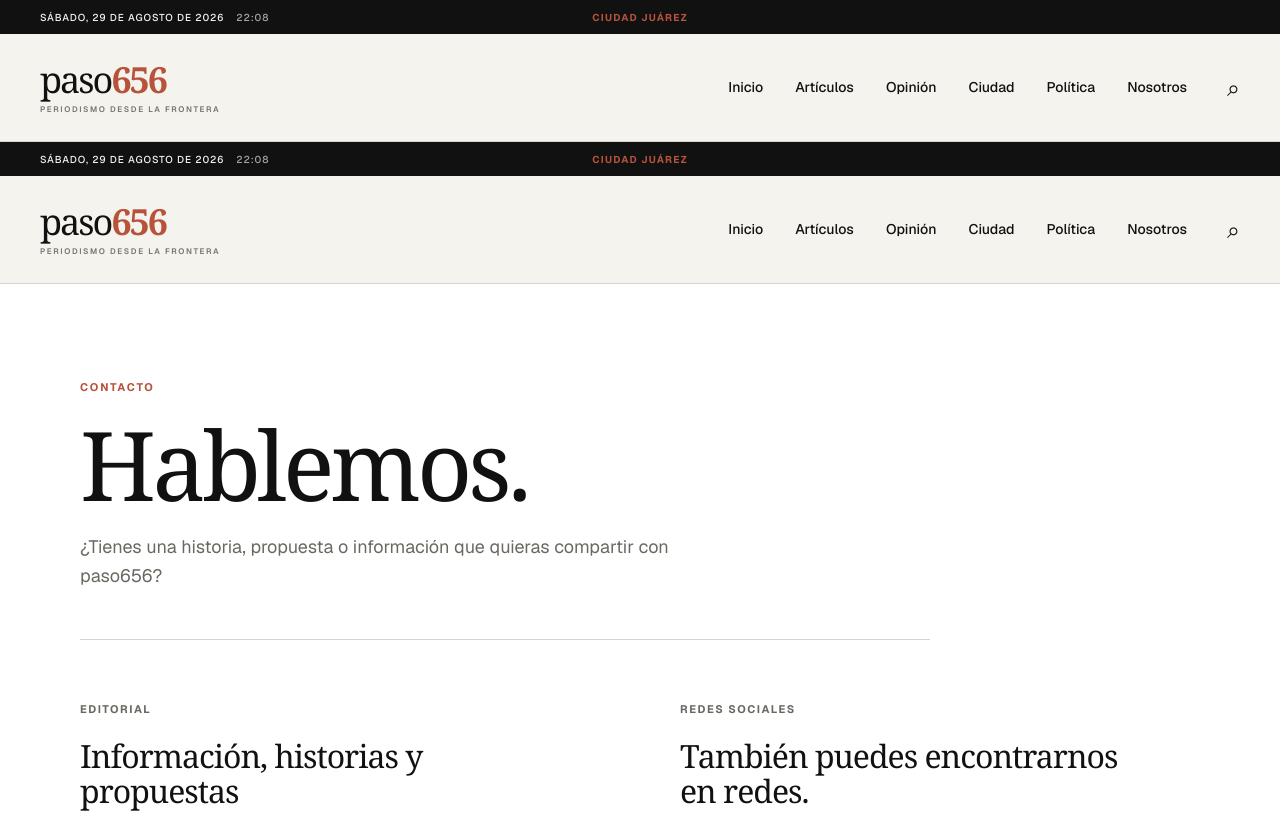
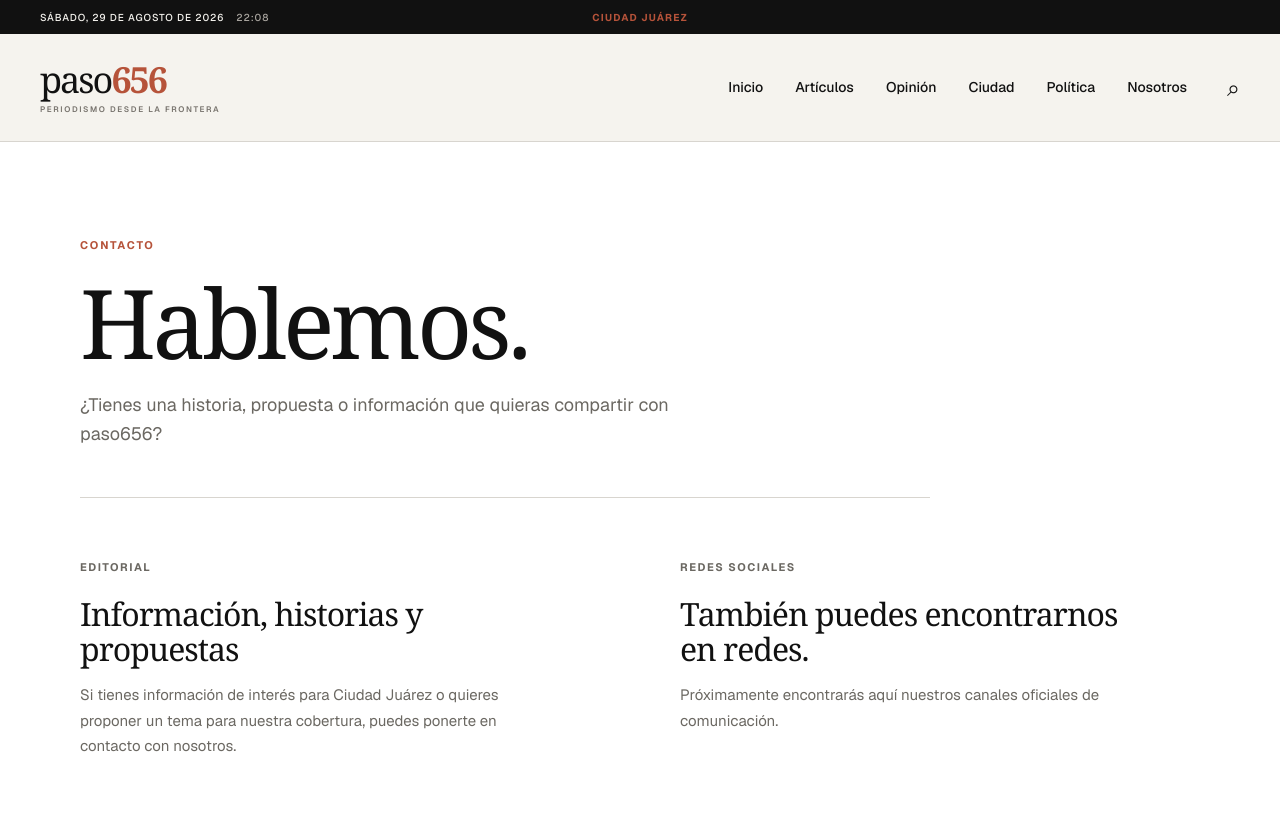
Before and after one commit to AlejandroCancheKu/paso656, a Next.js app: page /contacto in a window 1280 px wide. Shown: the top 813 px of the page. Built offline with nearby package versions, Linux system fonts and the light colour scheme; no server answers.

Commit message:
MVP-v.05

```diff
--- a/app/contacto/page.tsx
+++ b/app/contacto/page.tsx
@@ -1,10 +1,5 @@
-import Header from "@/app/components/Header";
-
 export default function ContactoPage() {
   return (
-    <>
-      <Header />
-
       <main className="static-page">
         <header className="static-page-header">
           <span>CONTACTO</span>
@@ -49,6 +44,5 @@ export default function ContactoPage() {
           </div>
         </section>
       </main>
-    </>
   );
 }
```
